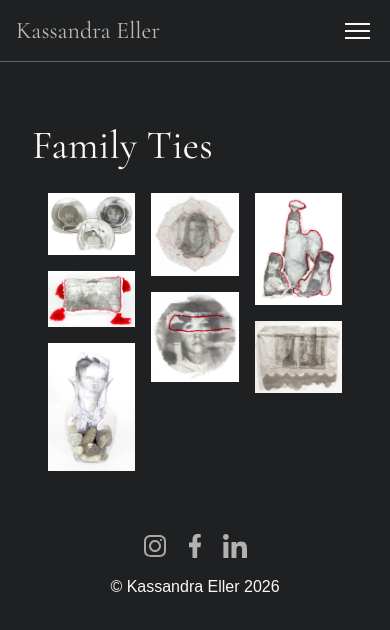
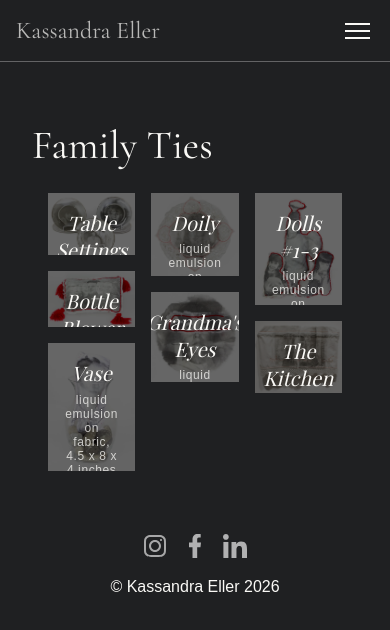
Before and after one commit to JEller98/Photography-Site, a React (Vite) app: page /work/family-ties in a window 390 px wide. Shown: the top 630 px of the page. Built offline with nearby package versions, Linux system fonts and the light colour scheme; a web font is replaced by a local one.

Commit message:
Mobile styling

```diff
--- a/src/index.css
+++ b/src/index.css
@@ -506,6 +506,16 @@ footer a:hover img, footer a:focus img {
         font-size: 2rem;
     }
 
+    /* disable hover animations/always show overlay on project pages */
+    .image-overlay {
+        opacity: 1;
+    }
+
+    .image-card:hover img, .image-card:focus img {
+        transform: none;
+        filter: none;
+    }
+
     .about-container {
         flex-direction: column;
     }
```
